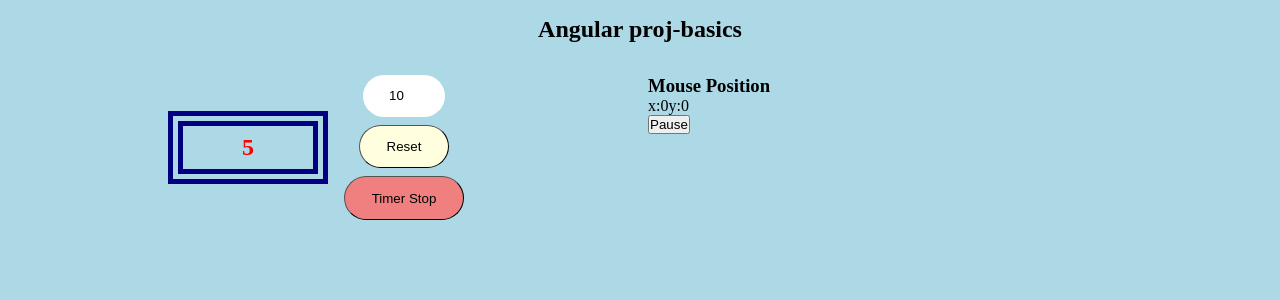
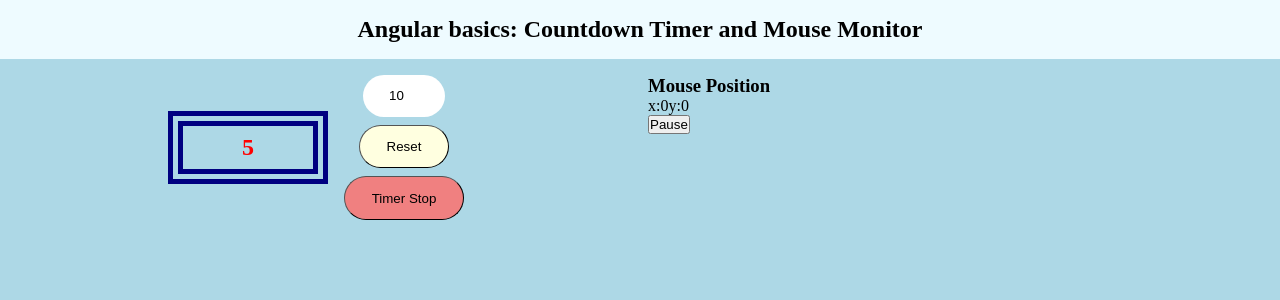
Before and after one commit to Dor-J/countdown-mousemove-angular, an Angular app: page / in a window 1280 px wide. Shown: the top 300 px of the page. Built offline with nearby package versions, Linux system fonts and the light colour scheme.

Commit message:
Remove footer and anjust header h2

```diff
--- a/src/app/app.component.html
+++ b/src/app/app.component.html
@@ -1,6 +1,7 @@
-<Header class="header"><h2>Angular proj-basics</h2></Header>
+<Header class="header">
+  <h2>Angular basics: Countdown Timer and Mouse Monitor</h2>
+</Header>
 <main class="main">
   <app-count-down></app-count-down>
   <app-mouse-move></app-mouse-move>
 </main>
-<Footer class="footer"> </Footer>
--- a/src/app/app.component.scss
+++ b/src/app/app.component.scss
@@ -3,6 +3,7 @@ Header {
   width: 100%;
   margin-block-end: 1em;
   padding-block: 1em;
+  background-color: var(--bg-clr-secondary);
 }
 
 main {
```
